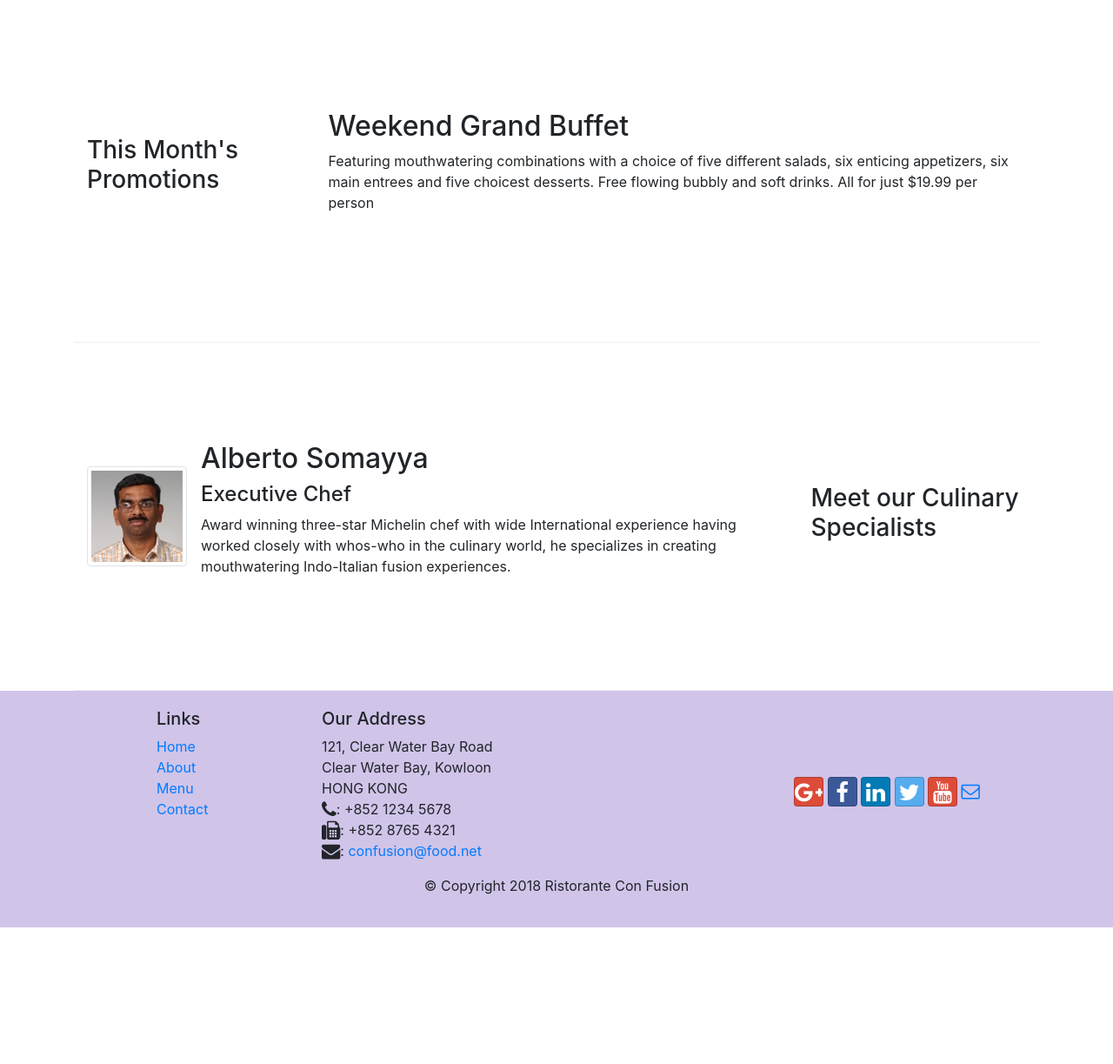
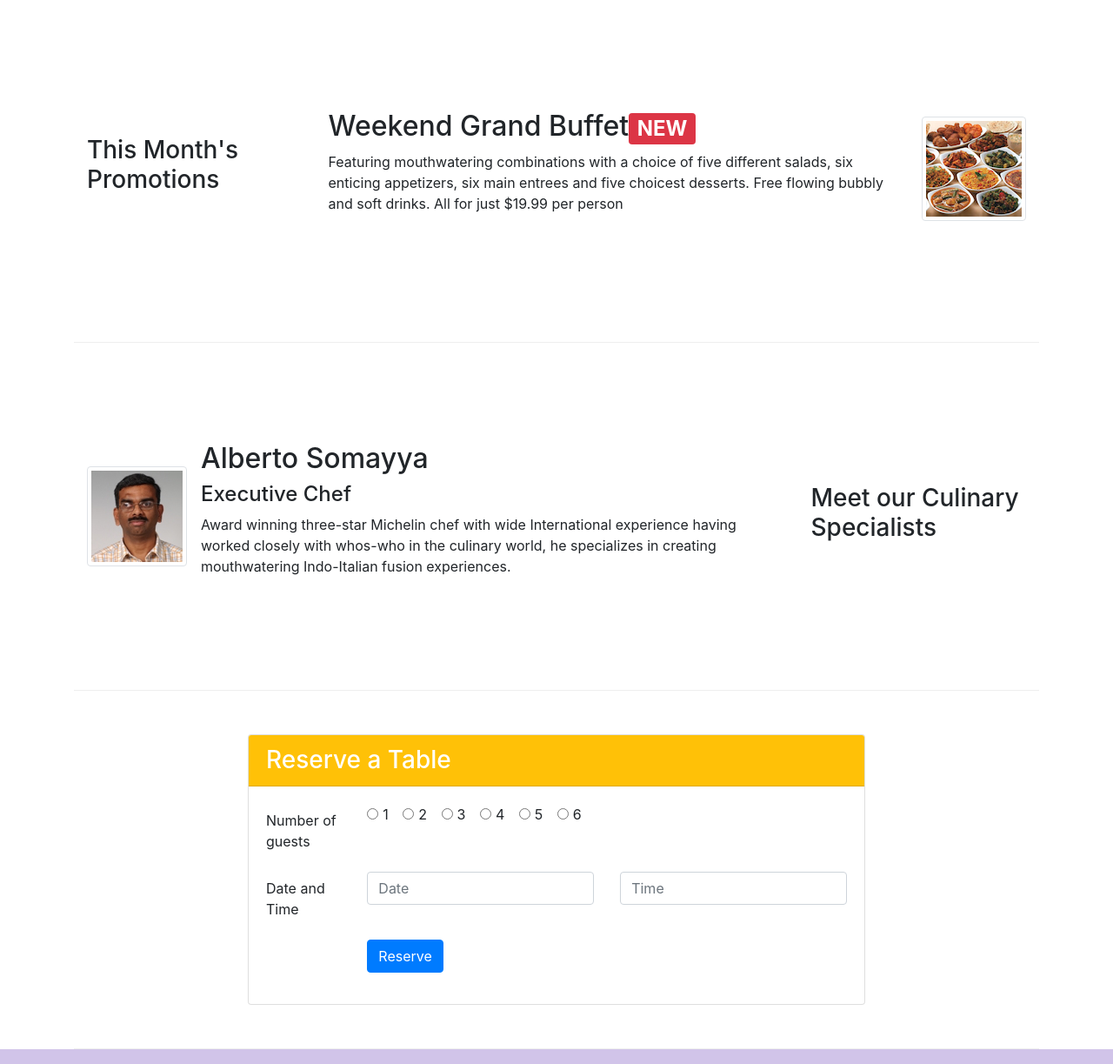
Before and after one commit to zabhishekz/Front-End-Web-UI-Frameworks-and-Tools-Bootstrap-4, a website: page index.html in a window 1280 px wide. Shown: the part 740-1963 px from the top of the page at 87% size. Before the commit the page ends 1806 px from the top, so only its background shows below. Drawn offline with nearby package versions, Linux system fonts and the light colour scheme.

Commit message:
Assignment 2

```diff
--- a/index.html
+++ b/index.html
@@ -40,8 +40,11 @@
                     <h1>Ristorante con Fusion</h1>
                     <p>We take inspiration from the World's best cuisines, and create a unique fusion experience. Our lipsmacking creations will tickle your culinary senses!</p>
                 </div>
-                <div class="col-12 col-sm align-self-center">
+                <div class="col-12 col-sm-3 align-self-center">
                     <img src="img/logo.png" class="img-fluid">
+                </div>
+                <div class="col-12 col-sm-3 align-self-center">
+                    <a role="button" class="btn btn-warning btn-block" href="#reserve">Reserve Table</a>
                 </div>
             </div>
         </div>
@@ -56,7 +59,7 @@
                 <div class="media">
                     <img class="d-flex mr-3 img-thumbnail align-self-center" src="img/uthappizza.png" alt="uthappizza">
                     <div class="media-body">
-                        <h2 class="mt-0"></h2> Uthappizza<span class="badge badge-danger">HOT</span><span class="badge badge-pill badge-secondary">$4.99</span></h2>
+                        <h2 class="mt-0">Uthappizza<span class="badge badge-danger">HOT</span><span class="badge badge-pill badge-secondary">$4.99</span></h2>
                         <p class="d-none d-sm-block">A unique combination of Indian Uthappam (pancake) and Italian pizza, topped with Cerignola olives, ripe vine cherry tomatoes, Vidalia onion, Guntur chillies and Buffalo Paneer.</p>
                     </div>
                 </div>
@@ -65,12 +68,17 @@
 
 
         <div class="row row-content align-items-center">
-            <div class="col-12 col-sm-4 col-md-3">
+            <div class="col-12 col-sm-4  order-sm-first col-md-3">
                 <h3>This Month's Promotions</h3>
             </div>
-            <div class="col col-sm col-md">
-                <h2>Weekend Grand Buffet</h2>
-                <p  class="d-none d-sm-block">Featuring mouthwatering combinations with a choice of five different salads, six enticing appetizers, six main entrees and five choicest desserts. Free flowing bubbly and soft drinks. All for just $19.99 per person </p>
+            <div class="col col-sm order-sm-last col-md">
+                <div class="media">
+                    <div class="media-body">
+                        <h2 class="mt-0">Weekend Grand Buffet<span class="badge badge-danger">NEW</span></h2>
+                        <p class="d-none d-sm-block">Featuring mouthwatering combinations with a choice of five different salads, six enticing appetizers, six main entrees and five choicest desserts. Free flowing bubbly and soft drinks. All for just $19.99 per person </p>
+                    </div>
+                    <img class="d-flex ml-3 img-thumbnail align-self-center" src="img/buffet.png" alt="buffet">
+                </div>
             </div>
         </div>
 
@@ -85,6 +93,57 @@
                         <h2>Alberto Somayya</h2>
                         <h4>Executive Chef</h4>
                         <p  class="d-none d-sm-block">Award winning three-star Michelin chef with wide International experience having worked closely with whos-who in the culinary world, he specializes in creating mouthwatering Indo-Italian fusion experiences. </p>
+                    </div>
+                </div>
+            </div>
+        </div>
+
+        <div class="row row-content align-items-center" id="reserve">
+            <div class="col-sm-8 offset-sm-2">
+                <div class="card">
+                    <h3 class="card-header bg-warning text-white">Reserve a Table</h3>
+                    <div class="card-body">
+                        <form>
+                            <div class="form-group row">
+                                <label class="col-sm-2 col-form-label">Number of guests</label>
+                                <div class="col-12 col-sm-10">
+                                    <div class="form-check form-check-inline">
+                                        <input class="form-check-input" type="radio" name="inlineRadioOptions" id="inlineRadio1" value="1">1
+                                    </div>
+                                    <div class="form-check form-check-inline">
+                                        <input class="form-check-input" type="radio" name="inlineRadioOptions" id="inlineRadio2" value="2">2
+                                    </div>
+                                    <div class="form-check form-check-inline">
+                                        <input class="form-check-input" type="radio" name="inlineRadioOptions" id="inlineRadio3" value="3">3
+                                    </div>
+                                    <div class="form-check form-check-inline">
+                                        <input class="form-check-input" type="radio" name="inlineRadioOptions" id="inlineRadio4" value="4">4
+                                    </div>
+                                    <div class="form-check form-check-inline">
+                                        <input class="form-check-input" type="radio" name="inlineRadioOptions" id="inlineRadio5" value="5">5
+                                    </div>
+                                    <div class="form-check form-check-inline">
+                                        <input class="form-check-input" type="radio" name="inlineRadioOptions" id="inlineRadio6" value="6">6
+                                    </div>
+                                </div>
+                            </div>
+                            <div class="form-group row">
+                                <label for="date" class="col-12 col-sm-2 col-form-label">Date and Time</label>
+                                <div class="col-12 col-sm-5">
+                                    <input type="text" class="form-control" id="date" name="date" placeholder="Date"></input>
+                                </div>
+                                <div class="col-12 col-sm-5">
+                                    <input type="text" class="form-control" id="time" name="time" placeholder="Time"></input>
+                                </div>
+                            </div>
+                            <div class="form-group row">
+                                <div class="offset-sm-2 col-sm-10">
+                                    <button type="submit" class="btn btn-primary">
+                                        Reserve
+                                    </button>
+                                </div>
+                            </div>
+                        </form>
                     </div>
                 </div>
             </div>
```
